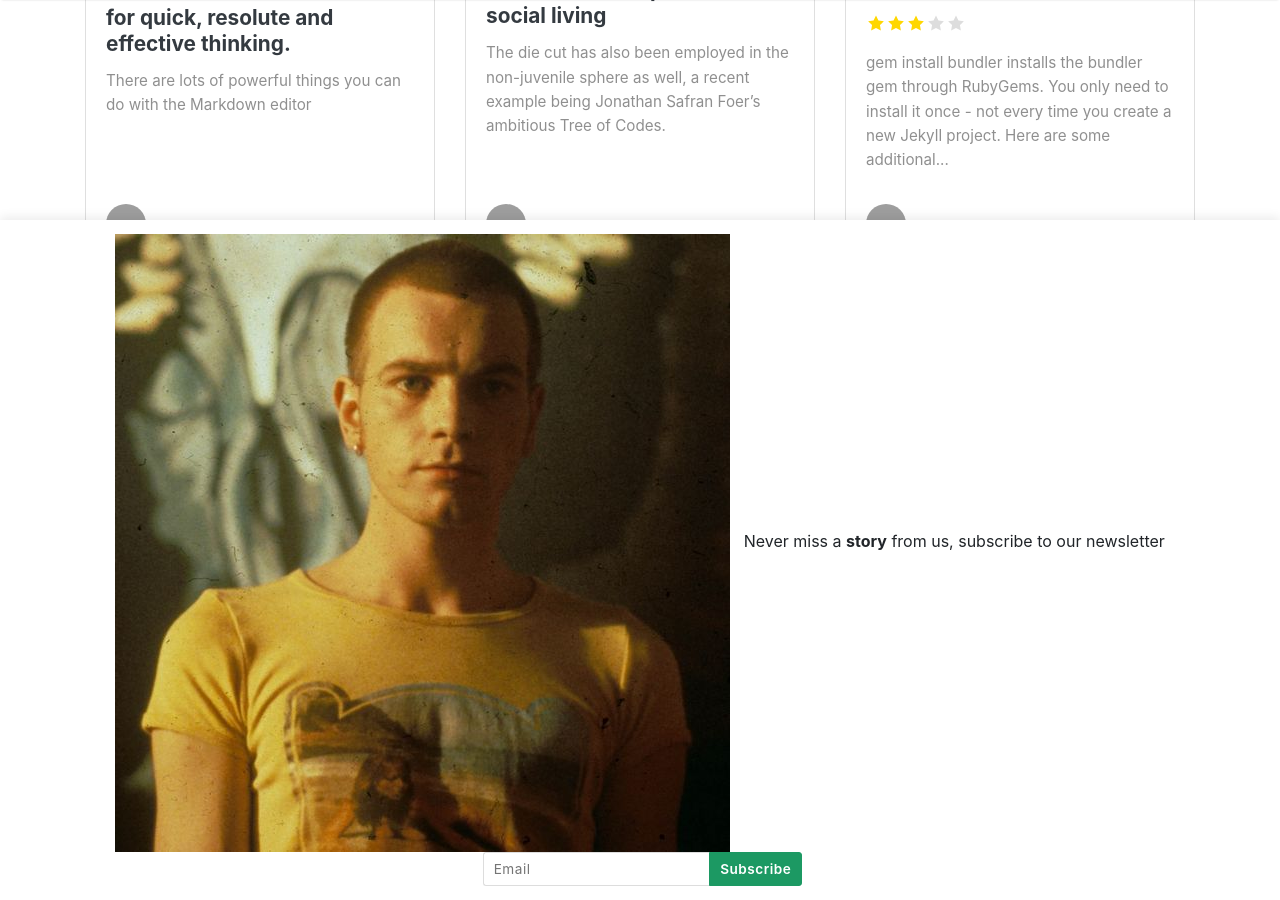
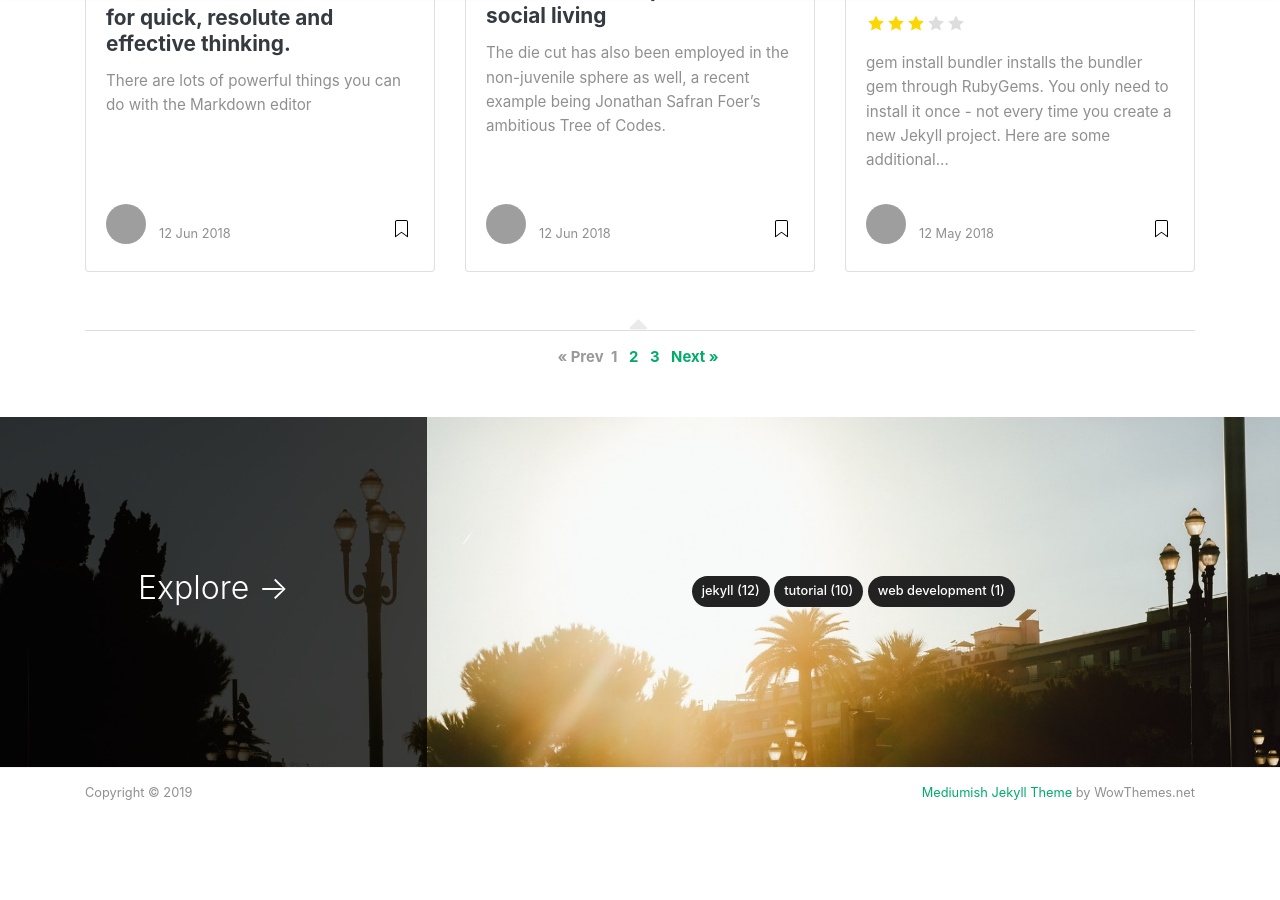
Before and after one commit to pilatracu/pilatracu.github.io, a Jekyll site: the page built from index.html, in a window 1280 px wide and 900 px high, scrolled down 1181 px. Built offline with Jekyll 4.4.1, drawn with Linux system fonts in a browser that asks for light colours; nearby versions of some CDN libraries; the list of posts is cut into pages by our own code; after the commit the page ends 2057 px from its top, so only the background shows below that; grey boxes are pictures that could not be loaded.

Commit message:
Update default.html

```diff
--- a/_layouts/default.html
+++ b/_layouts/default.html
@@ -111,21 +111,7 @@
     {{ content }}
 </div>
 
-<!-- {% if site.mailchimp-list %}
-<!-- Bottom Alert Bar
-================================================== -->
-<div class="alertbar">
-	<div class="container text-center">
-		<span><img src="{{ site.baseurl }}/{{ site.logo }}" alt="{{site.title}}"> &nbsp; Never miss a <b>story</b> from us, subscribe to our newsletter</span>
-        <form action="{{site.mailchimp-list}}" method="post" name="mc-embedded-subscribe-form" class="wj-contact-form validate" target="_blank" novalidate>
-            <div class="mc-field-group">
-            <input type="email" placeholder="Email" name="EMAIL" class="required email" id="mce-EMAIL" autocomplete="on" required>
-            <input type="submit" value="Subscribe" name="subscribe" class="heart">
-            </div>
-        </form>
-	</div>
-</div>
-{% endif %} -->
+
 
 </div>
 
```
